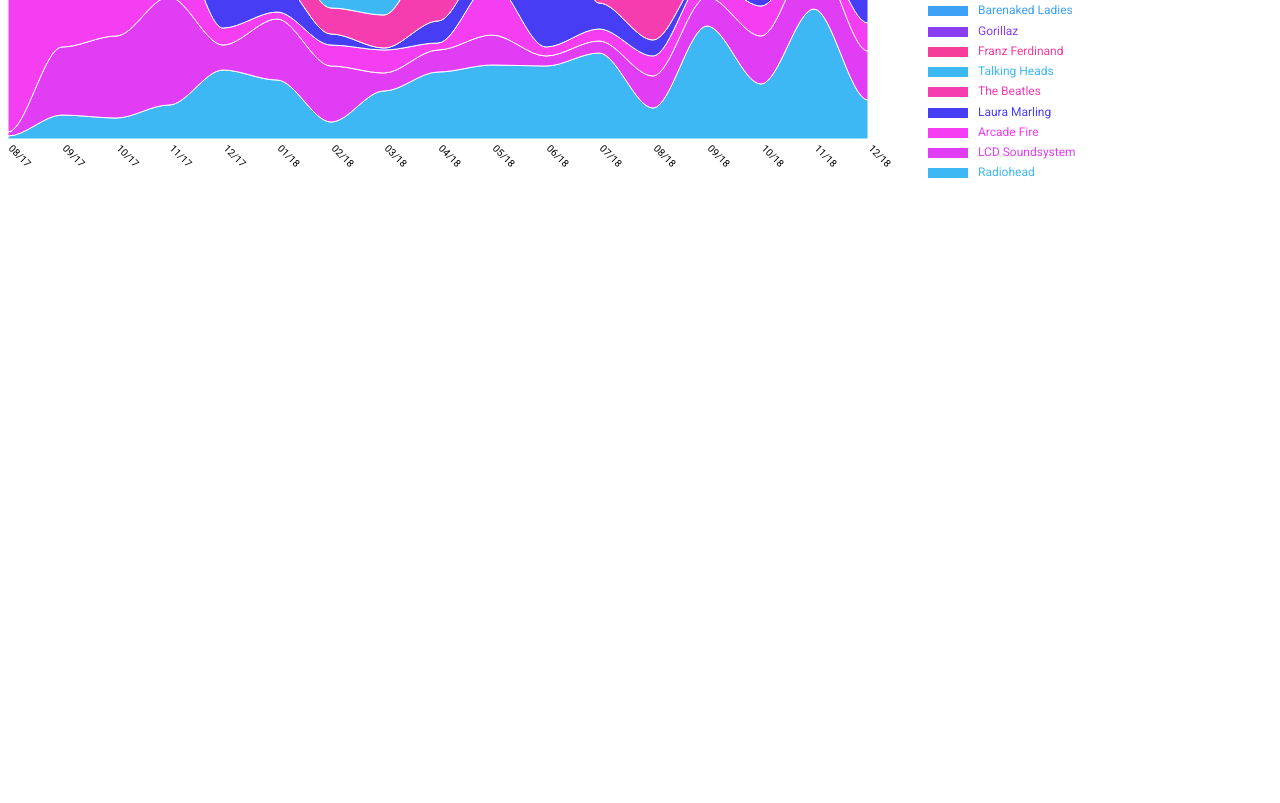
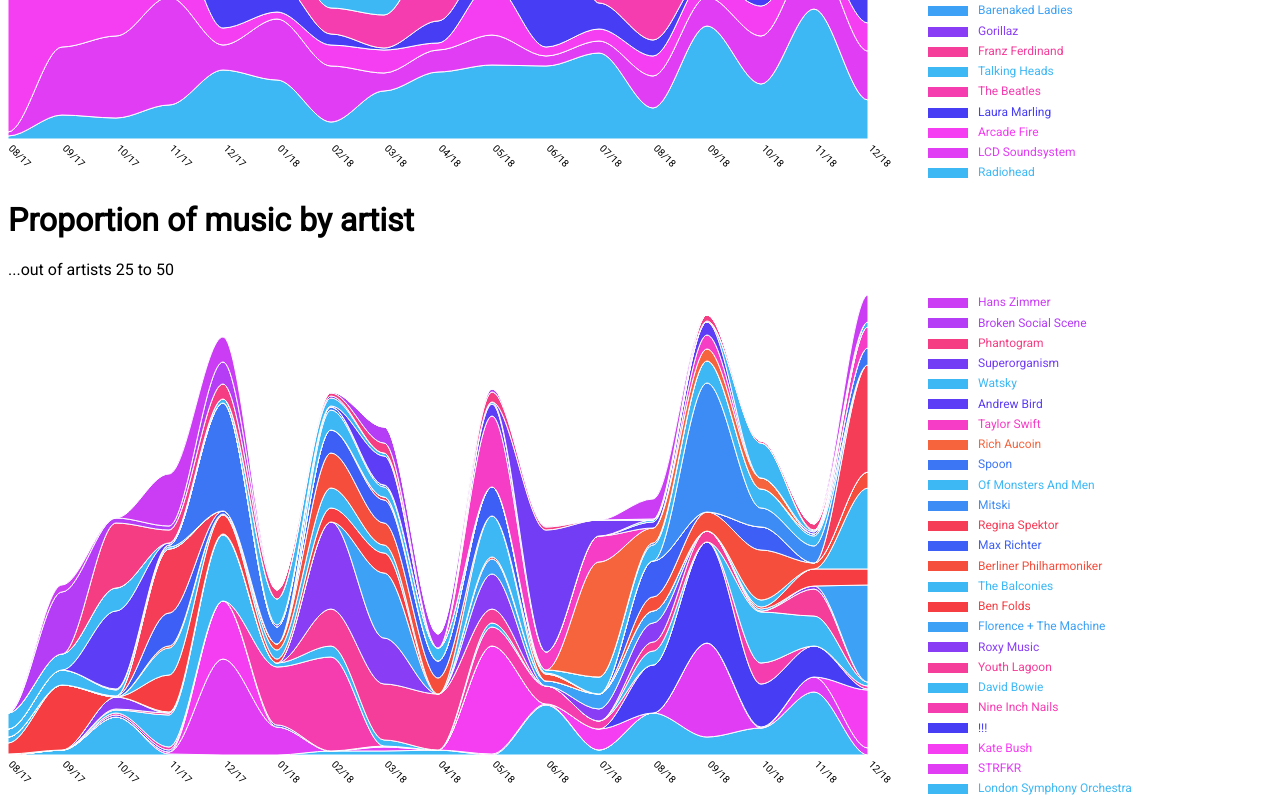
Before and after one commit to davepagurek/music-analysis, a plain HTML site: page index.html in a window 1280 px wide. Shown: the part 423-1226 px from the top of the page. Before the commit the page ends 800 px from the top, so only its background shows below. Drawn offline with Linux system fonts and the light colour scheme.

Commit message:
Add next 25

```diff
--- a/graph.js
+++ b/graph.js
@@ -29,7 +29,14 @@ function graph(dataset, options, container) {
       {},
       artist,
       {data: artist.data.map((x, i) => x / playTotals[i])}));
+
+    playTotals.forEach((_, i) => playTotals[i] = 1);
   }
+
+  let max = 0;
+  playTotals.forEach(v => {
+    max = Math.max(max, v);
+  });
 
   const accumulatedTotals = dataset[0].data.map(() => 0);
 
@@ -38,7 +45,7 @@ function graph(dataset, options, container) {
   const graphWidth = options.width - scaleSize;
 
   const getX = (i, data) => Math.round(i / (data.length - 1) * graphWidth);
-  const getY = (i, data, accum) => Math.round((1 - accumulatedTotals[i] - accum * data[i]) * graphHeight);
+  const getY = (i, data, accum) => Math.round((max - accumulatedTotals[i] - accum * data[i]) / max * graphHeight);
 
   const legendEntries = [];
   dataToGraph.forEach((artist, i) => {
@@ -134,4 +141,16 @@ function makeTop25() {
   graph(top25, options, document.getElementById('top25'));
 }
 
+function makeNext25() {
+  const next25 = window.data.slice(25, 50);
+  const options = {
+    normalize: false,
+    width: 900,
+    height: 500,
+    date: new Date(2017, 7, 1)
+  };
+  graph(next25, options, document.getElementById('next25'));
+}
+
 makeTop25();
+makeNext25();
--- a/index.html
+++ b/index.html
@@ -7,6 +7,10 @@
     <p>...out of the top 25 artists I've listened to</p>
     <div id="top25"></div>
 
+    <h1>Proportion of music by artist</h1>
+    <p>...out of artists 25 to 50</p>
+    <div id="next25"></div>
+
     <link rel="stylesheet" type="text/css" href="graph.css" />
     <script type="text/javascript" src="aggregated_data.js"></script>
     <script type="text/javascript" src="graph.js"></script>
```
